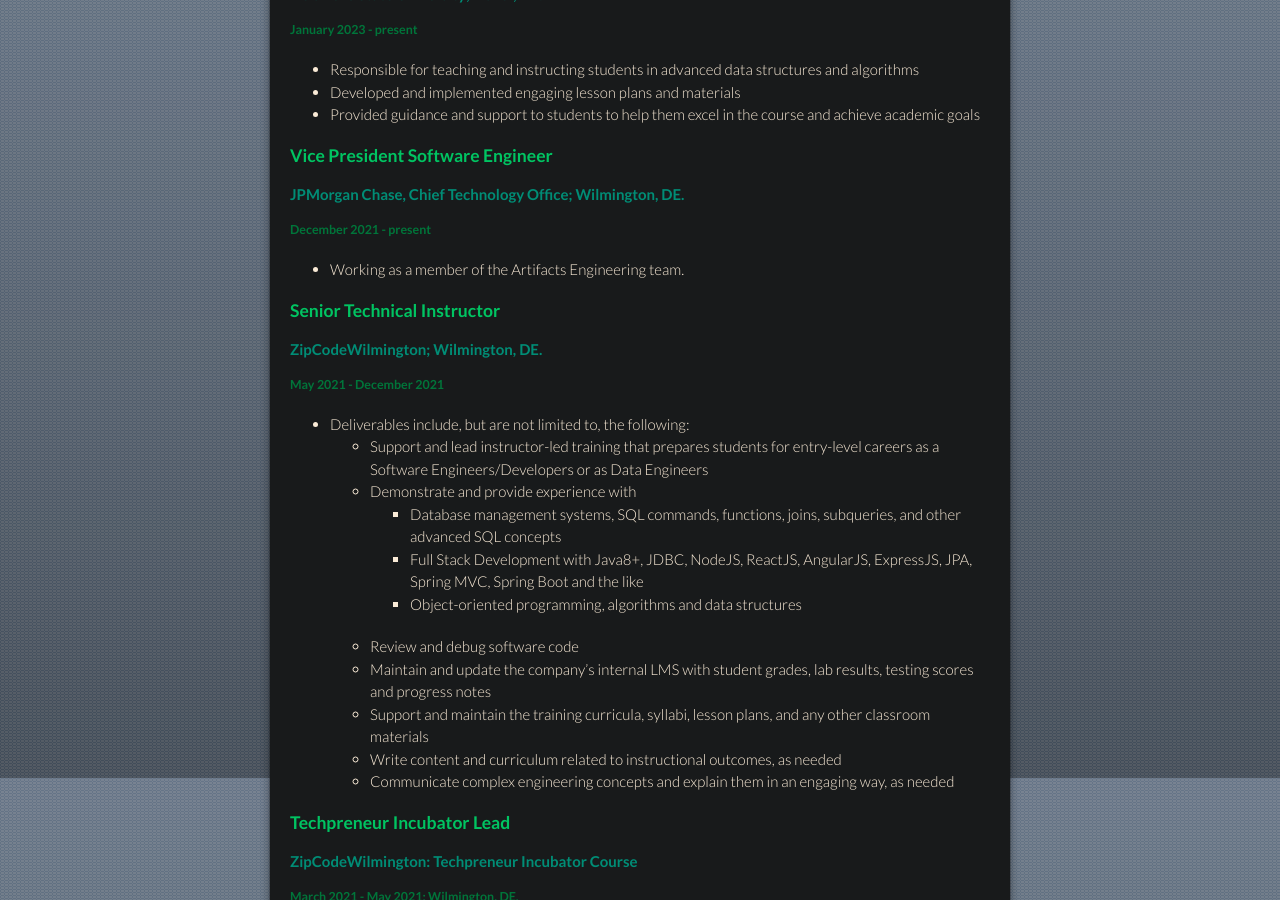
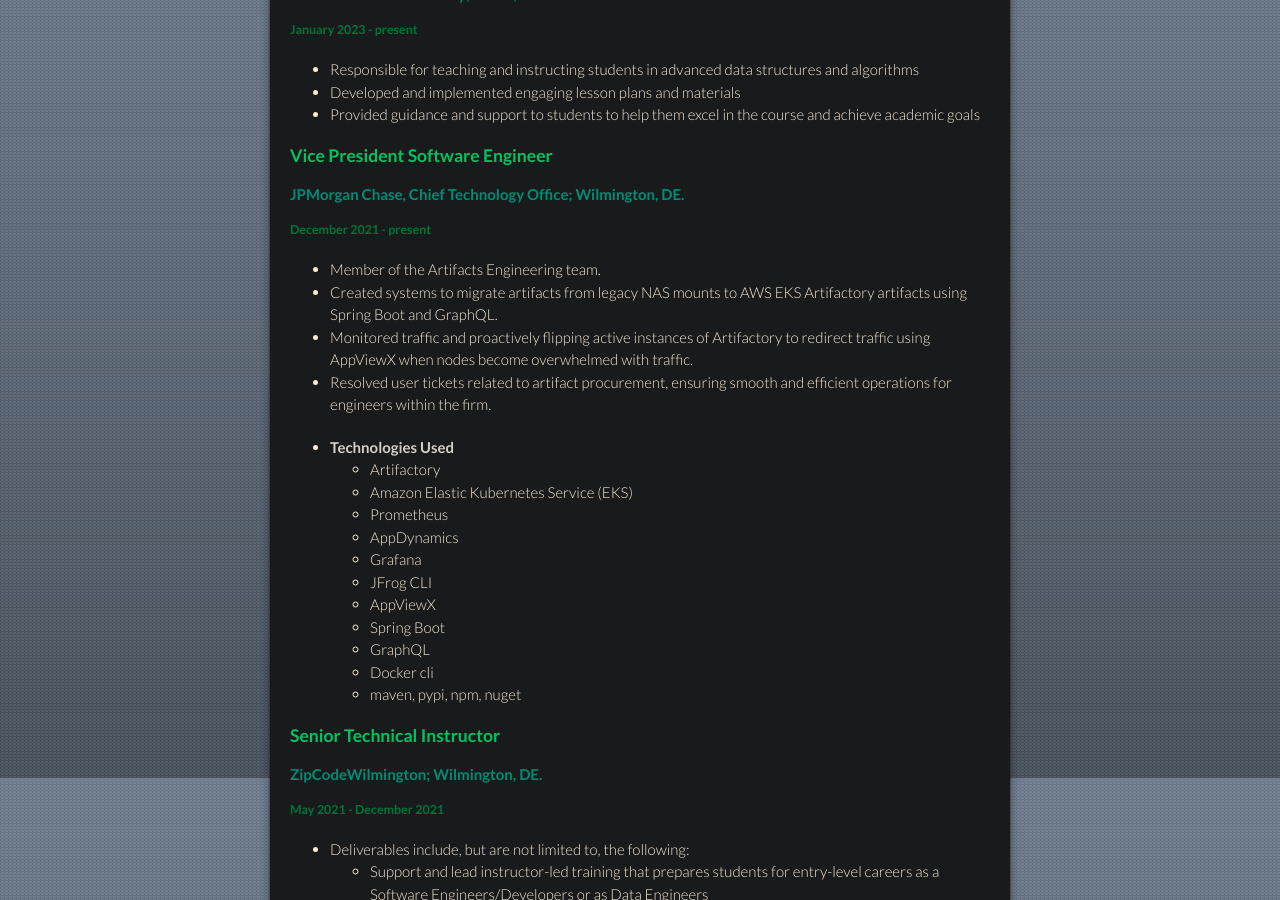
Before and after one commit to Git-Leon/Leon-Hunter-Public-Portfolio, a Jekyll site: the page built from index.md, in a window 1280 px wide and 900 px high, scrolled down 1922 px. Built offline with Jekyll 4.4.1, drawn with Linux system fonts in a browser that asks for light colours; our own code applies the rules of GitHub Pages for plain Markdown files; the repository's description, which GitHub fills in, is left out; some of the changed text lies outside the part shown.

Commit message:
updated artifact engineer description

```diff
--- a/index.md
+++ b/index.md
@@ -80,8 +80,23 @@
 ### Vice President Software Engineer
 #### JPMorgan Chase, Chief Technology Office; Wilmington, DE.
 ##### December 2021 - present
-* Working as a member of the Artifacts Engineering team.
+* Member of the Artifacts Engineering team.
+- Created systems to migrate artifacts from legacy NAS mounts to AWS EKS Artifactory artifacts using Spring Boot and GraphQL.
+- Monitored traffic and proactively flipping active instances of Artifactory to redirect traffic using AppViewX when nodes become overwhelmed with traffic.
+- Resolved user tickets related to artifact procurement, ensuring smooth and efficient operations for engineers within the firm.
 
+* **Technologies Used**
+    - Artifactory
+    - Amazon Elastic Kubernetes Service (EKS)
+    - Prometheus
+    - AppDynamics
+    - Grafana
+    - JFrog CLI
+    - AppViewX
+    - Spring Boot
+    - GraphQL
+    - Docker cli
+    - maven, pypi, npm, nuget
 
 ### Senior Technical Instructor
 #### ZipCodeWilmington; Wilmington, DE.
```
Also changed, not shown: other parts of index.md (+1 -1 lines).
